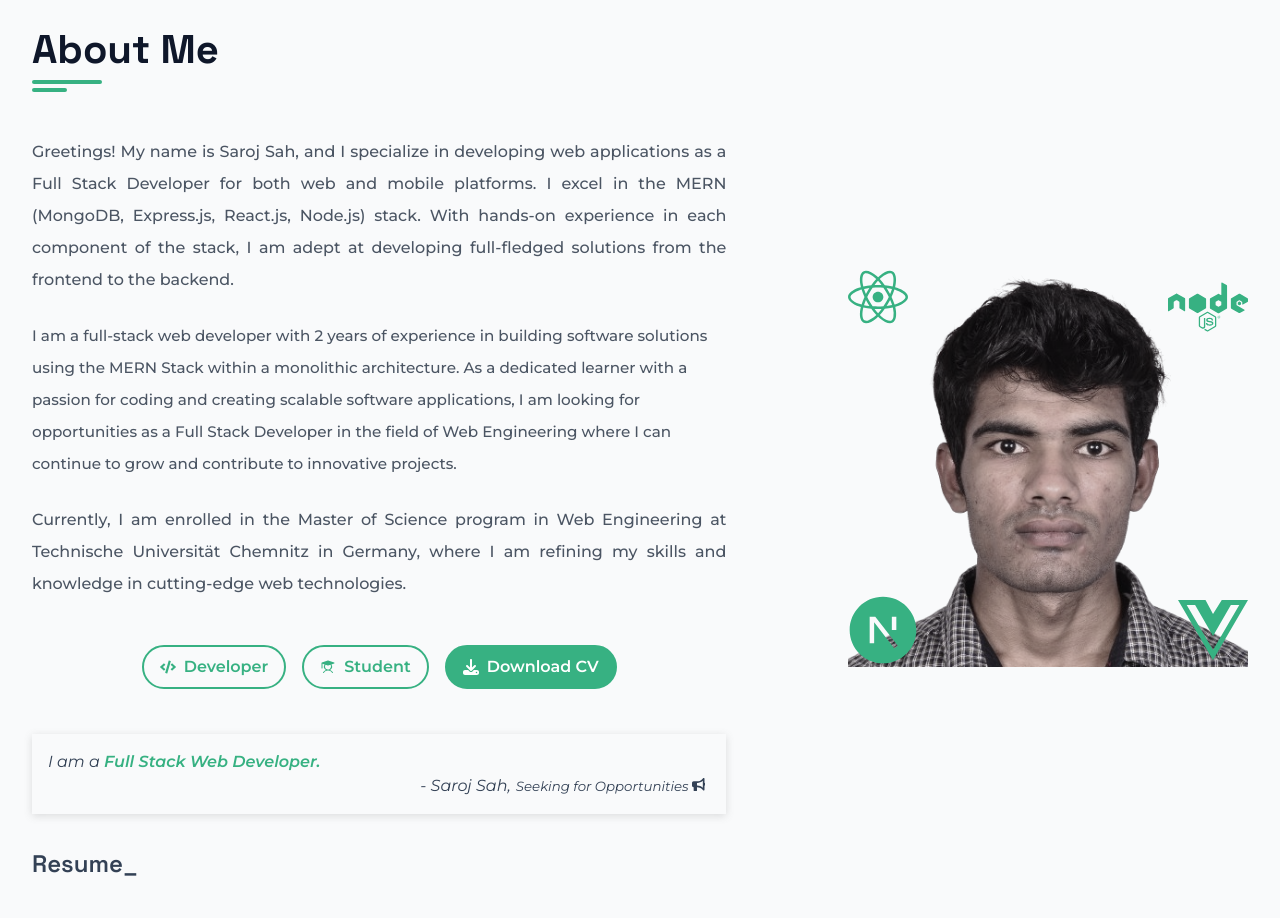
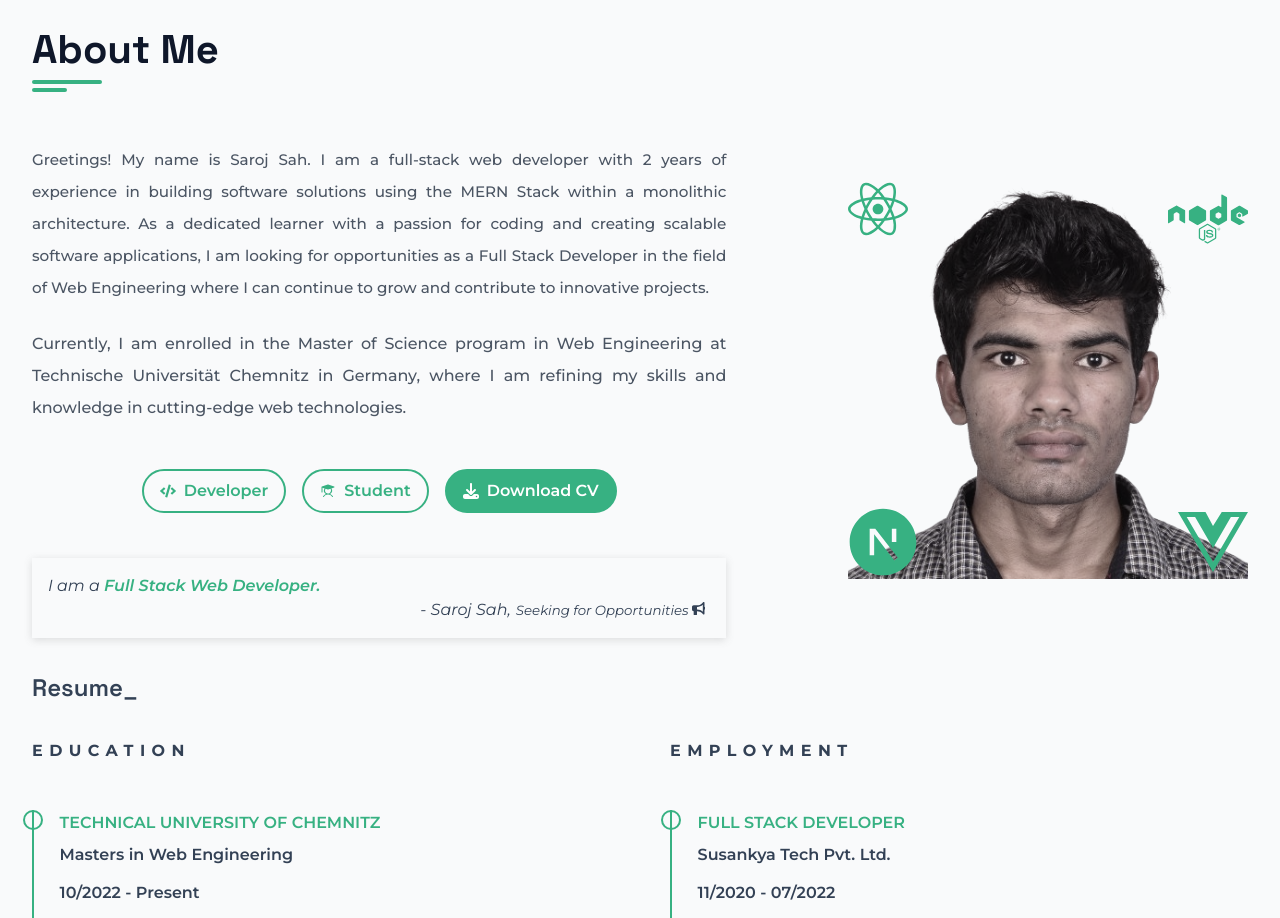
Before and after one commit to saroj2053/my-portfolio-site, a React (Vite) app: page / in a window 1280 px wide. Shown: the part 940-1858 px from the top of the page. Built offline with nearby package versions, Linux system fonts and the light colour scheme.

Commit message:
intro text removed

```diff
--- a/src/components/About/About.css
+++ b/src/components/About/About.css
@@ -53,7 +53,6 @@
   flex: 0.6;
 }
 
-.about__intro,
 .about__status {
   color: var(--text-gray-600);
   font-size: 1rem;
@@ -126,6 +125,7 @@
   line-height: 2rem;
   align-items: center;
   justify-content: center;
+  text-align: justify;
 }
 
 
--- a/src/components/About/About.tsx
+++ b/src/components/About/About.tsx
@@ -21,22 +21,14 @@ const About = ({ title }: { title: string }) => {
         </div>
         <div className="about__contents">
           <div className="about__left">
-            <p className="about__intro">
-              Greetings! My name is Saroj Sah, and I specialize in developing
-              web applications as a Full Stack Developer for both web and mobile
-              platforms. I excel in the MERN (MongoDB, Express.js, React.js,
-              Node.js) stack. With hands-on experience in each component of the
-              stack, I am adept at developing full-fledged solutions from the
-              frontend to the backend.
-            </p>
             <p className="about__profileSummary">
-              I am a full-stack web developer with 2 years of experience in
-              building software solutions using the MERN Stack within a
-              monolithic architecture. As a dedicated learner with a passion for
-              coding and creating scalable software applications, I am looking
-              for opportunities as a Full Stack Developer in the field of Web
-              Engineering where I can continue to grow and contribute to
-              innovative projects.
+              Greetings! My name is Saroj Sah. I am a full-stack web developer
+              with 2 years of experience in building software solutions using
+              the MERN Stack within a monolithic architecture. As a dedicated
+              learner with a passion for coding and creating scalable software
+              applications, I am looking for opportunities as a Full Stack
+              Developer in the field of Web Engineering where I can continue to
+              grow and contribute to innovative projects.
             </p>
             <p className="about__status">
               Currently, I am enrolled in the Master of Science program in Web
```
